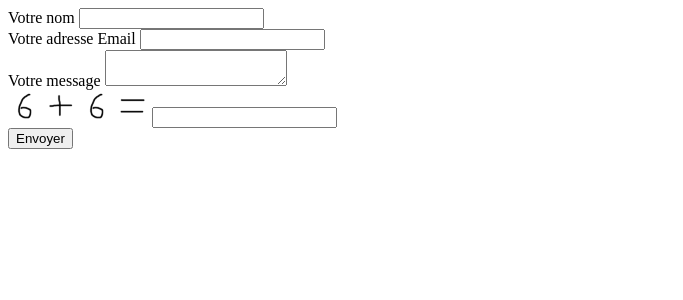
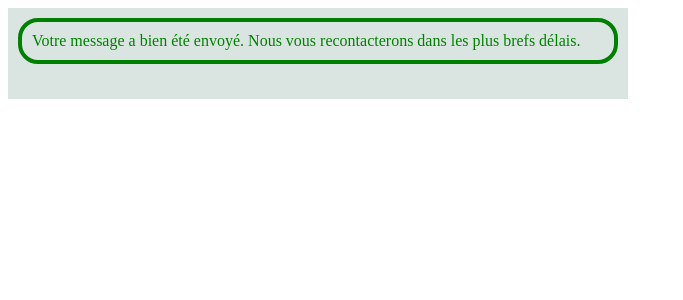
Before and after one commit to BaptisteD51/anti-spam-contact-form, a PHP site: page / in a window 1280 px wide. Shown: the top 300 px of the page, without its empty margins (0-683 px from the left). Run offline with PHP 8.4, Linux system fonts and the light colour scheme; the visitor is signed in with stand-in values (Sample User, id 1).

Commit message:
CSS, file organization, return messages

```diff
--- /dev/null
+++ b/assets/style.css
@@ -0,0 +1,36 @@
+#miel{
+    display:none;
+}
+
+label[for='miel']{
+    display: none;
+}
+
+div.info{
+    border:solid 4px;
+    border-radius:20px;
+    padding:10px;
+    margin-bottom:25px;
+}
+
+div.success{
+    color:green;
+}
+
+div.error{
+    color:red;
+}
+
+main{
+    max-width:600px;
+    background-color: #dae5e1;
+    padding: 10px;
+}
+
+div.captcha{
+    display:flex;
+}
+
+form div{
+    margin: 25px 0px;
+}
--- a/footer.inc.php
+++ /dev/null
@@ -1,3 +0,0 @@
-    <script src="script.js"></script>
-</body>
-</html>
--- a/index.php
+++ b/index.php
@@ -21,8 +21,18 @@ $number2 = $numbers[random_int(0, 8)];
 
 $_SESSION['result'] = $number1->value + $number2->value;
 
-require_once 'header.inc.php';
+require_once 'views/header.inc.php';
 
-require_once 'form.inc.php';
+if(!isset($_SESSION['email_sent'])){
+    if(isset($_SESSION['error'])){
+        require_once 'views/error_message.inc.php';
+    }
+    require_once 'views/form.inc.php';
+}else{
+    require_once 'views/succes_message.inc.php';
+}
 
-require_once 'footer.inc.php';
+require_once 'views/footer.inc.php';
+
+unset($_SESSION['email_sent']);
+unset($_SESSION['error']);
--- a/style.css
+++ /dev/null
@@ -1,7 +0,0 @@
-#miel{
-    display:none;
-}
-
-label[for='miel']{
-    display: none;
-}
--- /dev/null
+++ b/views/error_message.inc.php
@@ -0,0 +1,3 @@
+<div class="error info">
+    Veuillez renseigner correctement les champs du formulaire.
+</div>
--- /dev/null
+++ b/views/footer.inc.php
@@ -0,0 +1,4 @@
+    </main>
+    <script src="assets/script.js"></script>
+</body>
+</html>
--- a/form.inc.php
+++ b/views/form.inc.php
@@ -28,5 +28,8 @@
         <input type="number" name="nombre" id="nombre">
     </div>
 
-    <input type="submit" value="Envoyer">
+    <div>
+        <input type="submit" value="Envoyer">
+    </div>
+
 </form>
--- a/header.inc.php
+++ b/views/header.inc.php
@@ -4,6 +4,7 @@
     <meta charset="UTF-8">
     <meta name="viewport" content="width=device-width, initial-scale=1.0">
     <title>Contact</title>
-    <link rel="stylesheet" href="style.css">
+    <link rel="stylesheet" href="assets/style.css">
 </head>
 <body>
+    <main>
--- /dev/null
+++ b/views/succes_message.inc.php
@@ -0,0 +1,3 @@
+<div class="success info">
+    Votre message a bien été envoyé. Nous vous recontacterons dans les plus brefs délais.
+</div>
```
Also changed, not shown: processing.php (+7 -10 lines), assets/script.js (renamed from script.js).
